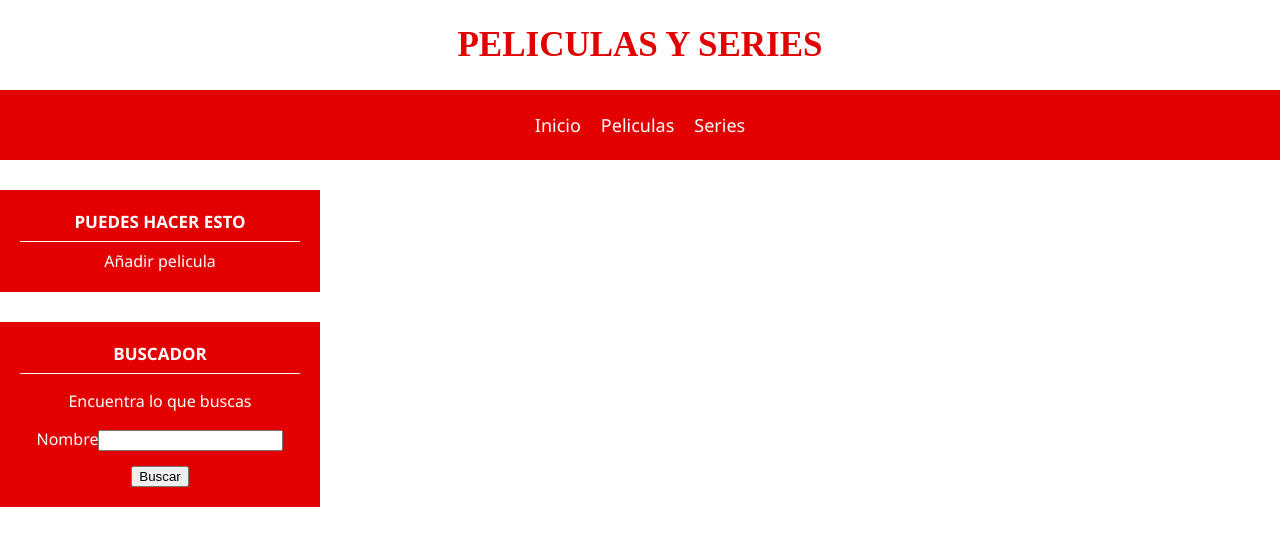
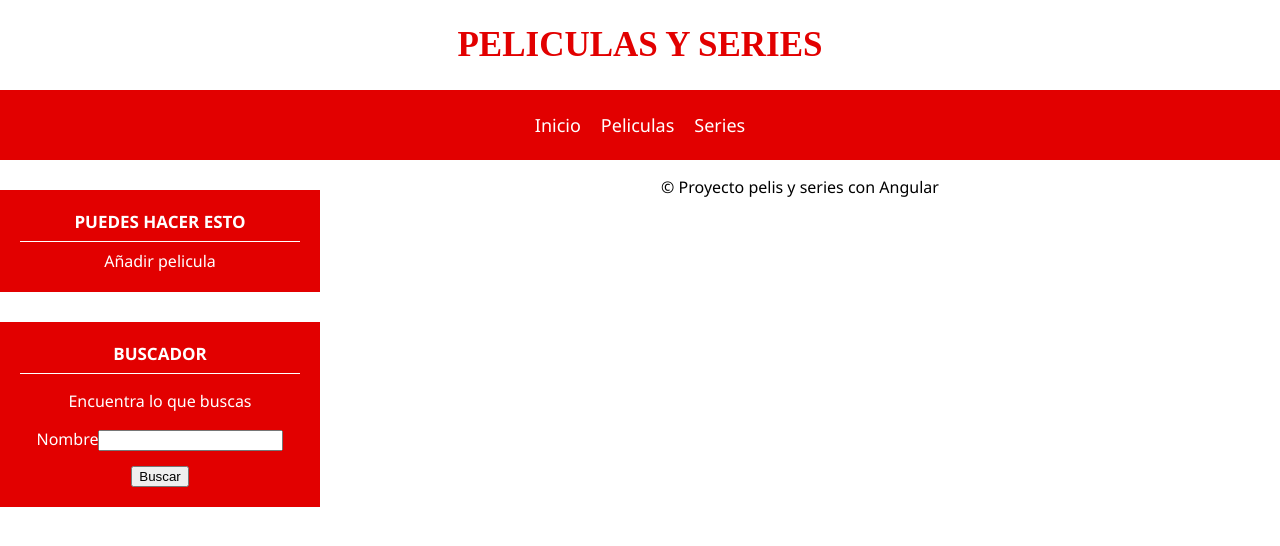
Before and after one commit to Gusy3/angular-pelis-series, an Angular app in the folder PelisySeries/: page / in a window 1280 px wide. Shown: the top 546 px of the page. Built offline with nearby package versions, Linux system fonts and the light colour scheme.

Commit message:
Creado componente footer y añadido a app.component.html

```diff
--- a/PelisySeries/src/app/app.component.html
+++ b/PelisySeries/src/app/app.component.html
@@ -13,3 +13,5 @@
     <app-sidebar></app-sidebar>
 
 </div>
+
+<app-footer></app-footer>
--- a/PelisySeries/src/app/app.module.ts
+++ b/PelisySeries/src/app/app.module.ts
@@ -6,13 +6,15 @@ import { AppComponent } from './app.component';
 import { HeaderComponent } from './components/header/header.component';
 import { MenuComponent } from './components/menu/menu.component';
 import { SidebarComponent } from './components/sidebar/sidebar.component';
+import { FooterComponent } from './components/footer/footer.component';
 
 @NgModule({
   declarations: [
     AppComponent,
     HeaderComponent,
     MenuComponent,
-    SidebarComponent
+    SidebarComponent,
+    FooterComponent
   ],
   imports: [
     BrowserModule,
--- /dev/null
+++ b/PelisySeries/src/app/components/footer/footer.component.html
@@ -0,0 +1,5 @@
+<footer id="footer" class="center">
+    <p>
+        &copy; Proyecto pelis y series con Angular
+    </p>
+</footer>
--- /dev/null
+++ b/PelisySeries/src/app/components/footer/footer.component.ts
@@ -0,0 +1,15 @@
+import { Component, OnInit } from '@angular/core';
+
+@Component({
+  selector: 'app-footer',
+  templateUrl: './footer.component.html',
+  styleUrls: ['./footer.component.css']
+})
+export class FooterComponent implements OnInit {
+
+  constructor() { }
+
+  ngOnInit(): void {
+  }
+
+}
```
Also changed, not shown: PelisySeries/src/app/components/footer/footer.component.css (added), 1 other file (tests, documents, lock files or other folders).
